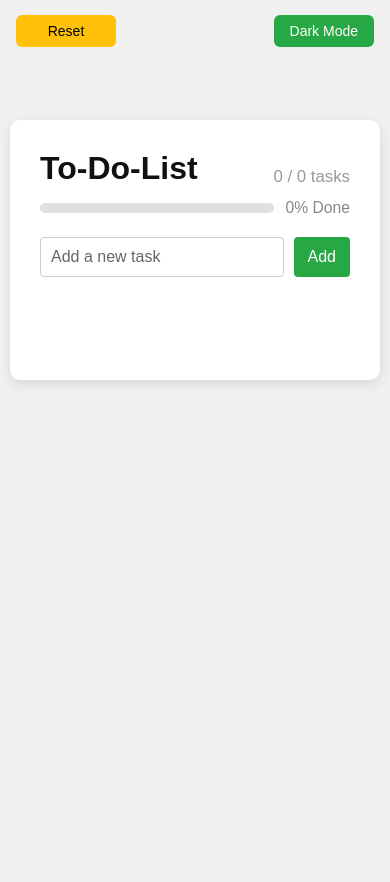
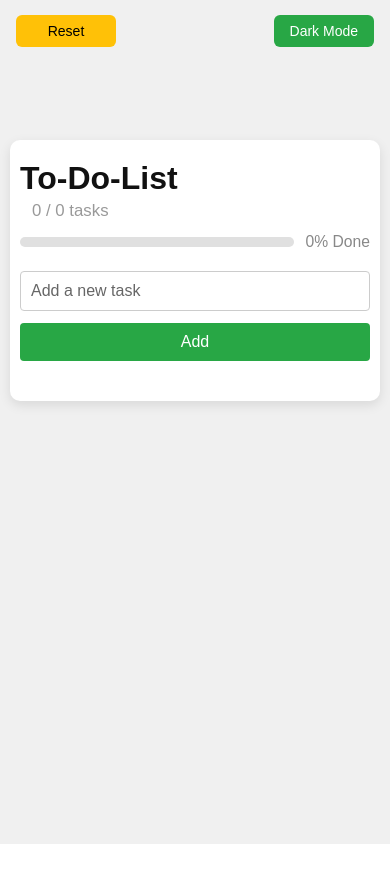
Before and after one commit to prakashseervi61/Todo-List-Web-App, a React (Vite) app: page / in a window 390 px wide. Shown: the top 882 px of the page. After the commit the page ends 844 px from the top, so only its background shows below. Built offline with nearby package versions, Linux system fonts and the light colour scheme.

Commit message:
updated css for mobile responsive

```diff
--- a/src/App.css
+++ b/src/App.css
@@ -1,8 +1,15 @@
+*{
+  box-sizing: border-box;
+  margin: 0;
+  padding: 0;
+}
+
 body, html {
   margin: 0;
   padding: 0;
   font-family: sans-serif;
-  overflow: hidden;
+  height: 100%;
+  width: 100%;
 }
 
 .app-wrapper {
@@ -14,7 +21,9 @@ body, html {
   justify-content: center;
   align-items: flex-start;
   position: relative;
+  overflow-y: auto;
 }
+
 
 .app-wrapper.light {
   background-color: #f0f0f0;
@@ -275,3 +284,26 @@ li {
   cursor: pointer;
   font-size: 14px;
 }
+
+@media (max-width: 600px) {
+  .app-container {
+    width: 100%;
+    padding: 20px 10px;
+    margin-top: 100px;
+  }
+
+  .input-section {
+    flex-direction: column;
+    gap: 12px;
+  }
+
+  .title-row {
+    flex-direction: column;
+    align-items: flex-start;
+    gap: 4px;
+  }
+
+  ul {
+    max-height: 400px;
+  }
+}
```
